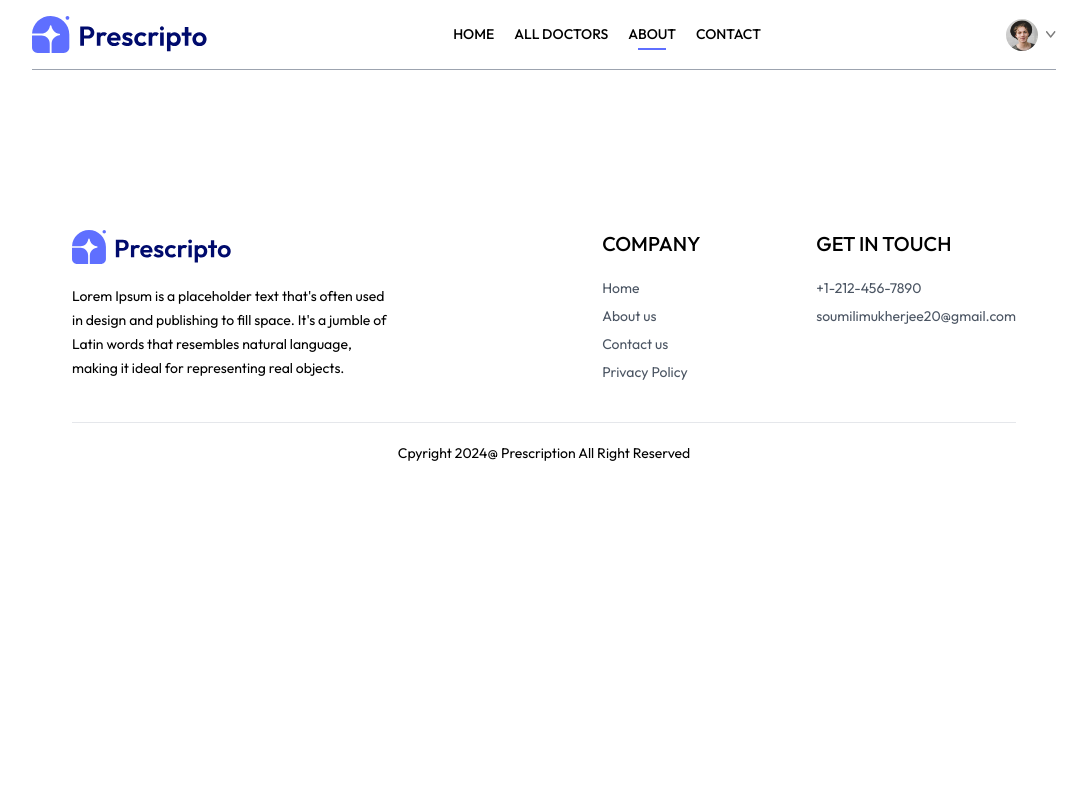
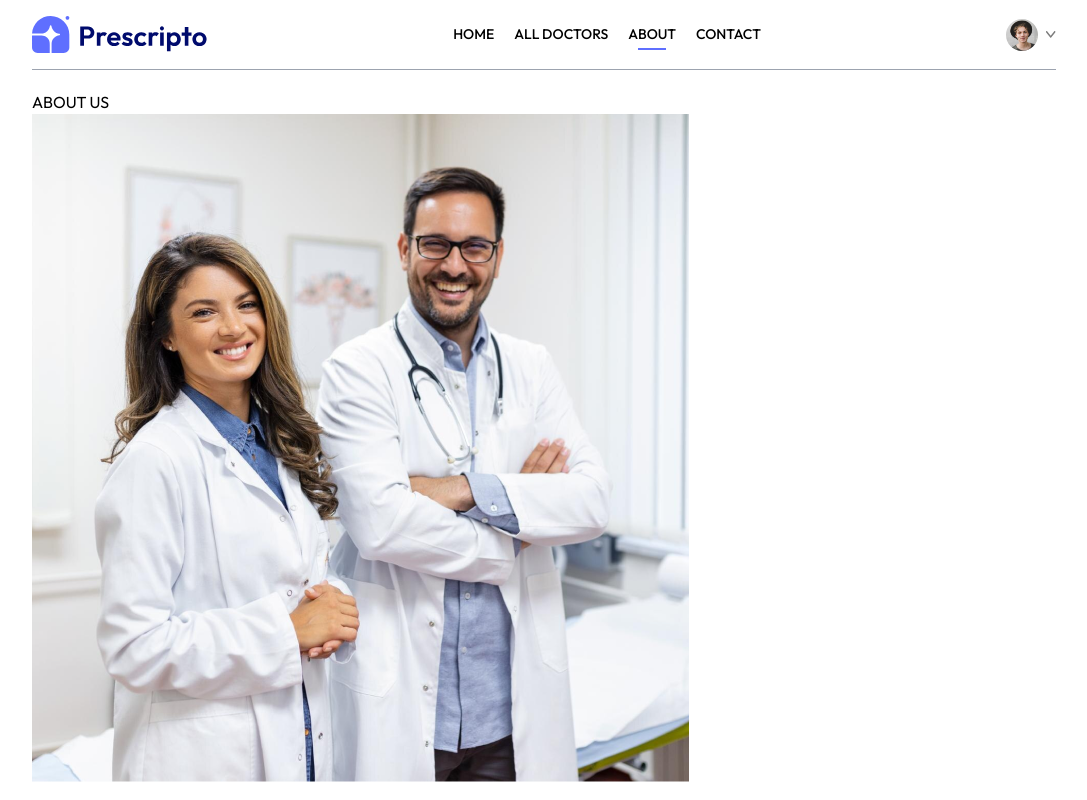
Before and after one commit to Soumili-Mukherjee/Doctor-Appointment-Frontend, a React (Vite) app in the folder vite-project/: page /about in a window 1280 px wide. Shown: the top 800 px of the page, without its empty margins (96-1183 px from the left). Built offline with nearby package versions, Linux system fonts and the light colour scheme.

Commit message:
about half done

```diff
--- a/vite-project/src/pages/About.jsx
+++ b/vite-project/src/pages/About.jsx
@@ -1,9 +1,23 @@
 /* eslint-disable no-unused-vars */
 import React from 'react'
+import { assets } from '../assets/assets_frontend/assets'
 
 const About = () => {
   return (
-    <div></div>
+    <div>
+
+      <div>
+        <p>ABOUT <span>US</span></p>
+      </div>
+      <div>
+        <img src= {assets.about_image} alt="" />
+        <div>
+          <p></p>
+          <p></p>
+          <p></p>
+        </div>
+      </div>
+    </div>
   )
 }
 
```
